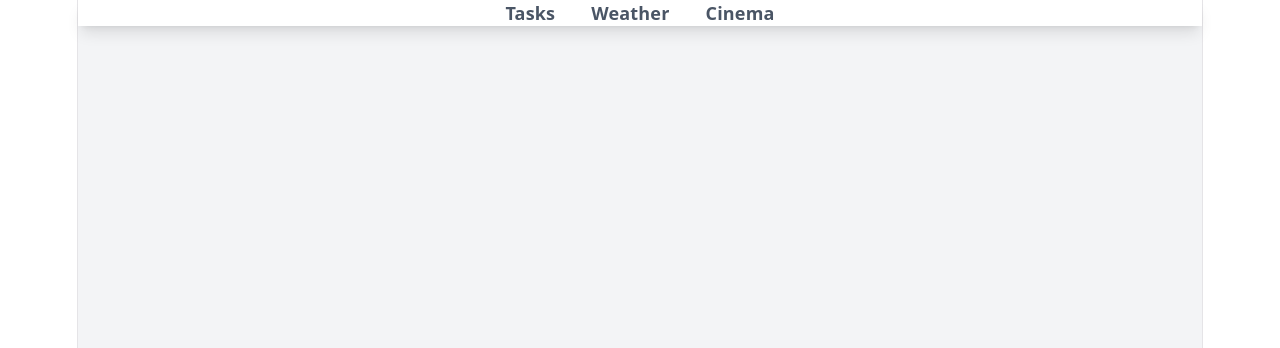
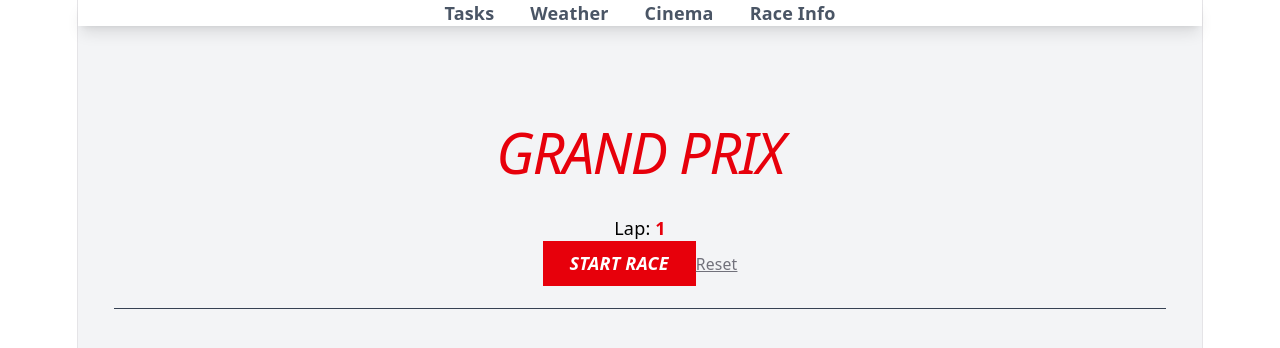
Before and after one commit to McLine12345/todo-react-app, a React (Vite) app: page /racing in a window 1280 px wide. Shown: the top 348 px of the page. Built offline with nearby package versions, Linux system fonts and the light colour scheme; no server answers.

Commit message:
feat: F1 race Simulation with real lap data

```diff
--- a/src/App.jsx
+++ b/src/App.jsx
@@ -8,6 +8,7 @@ import { Routes, Route, Link} from "react-router-dom"
 import { ThemeContext } from "./pages/ThemeContext"
 import { useLocation } from "react-router-dom"
 import Favorites from "./pages/Favorites"
+import Racedata from "./pages/F1"
 function App() {
 
   const {isDarkMode, ToggleTheme} = useContext(ThemeContext);
@@ -34,6 +35,7 @@ function App() {
 >
   Cinema
 </Link>
+<Link to="/racing" className="text-gray-600 font-bold hover:text-blue-800 transition">Race Info</Link>
 </nav>
 
       <Routes>
@@ -42,6 +44,7 @@ function App() {
         <Route path="/movie" element={<Home/>} />
         <Route path="/movie/:id" element={<MovieDetail />}/>
         <Route path = "/favorites" element={<Favorites/>}/>
+        <Route path = "/racing" element={<Racedata/>}/>
 </Routes>
 
 
--- /dev/null
+++ b/src/pages/F1.jsx
@@ -0,0 +1,109 @@
+import { useState, useEffect } from "react"
+export default function Racedata () {
+    const [session, setSession] = useState(null);
+    const [tyres, setTyres] = useState([]);
+    const [loading, setLoading] = useState(true);
+    const [drivers, setDrivers] = useState({})
+    const [currentLap, setCurrentLap] = useState(1)
+    const [allLaps, setAllLaps] = useState([]);
+    const [isTesting, setIsTesting] = useState(false);
+
+     useEffect(() => {
+        const getF1Data = async () => {
+            try {
+                setLoading(true);
+                const sessionRes = await fetch("https://api.openf1.org/v1/sessions?year=2026&session_name=Race")
+                const sessions = await sessionRes.json()
+                const lastSession = sessions[sessions.length - 18];
+                setSession(lastSession)
+
+                if (lastSession) {
+                    const [driversRes, stintsRes, lapsRes] = await Promise.all([
+                        fetch(`https://api.openf1.org/v1/drivers?session_key=${lastSession.session_key}`),
+                        fetch(`https://api.openf1.org/v1/stints?session_key=${lastSession.session_key}`),
+                        fetch(`https://api.openf1.org/v1/laps?session_key=${lastSession.session_key}`)
+                    ])
+                    const driversData = await driversRes.json();
+                    const stintsData = await stintsRes.json();
+                    const lapsData = await lapsRes.json();
+
+                    const driversMap = {};
+                    driversData.forEach(d => {
+                        driversMap[d.driver_number] = d
+                    })
+                setDrivers(driversMap)
+                setAllLaps(lapsData);
+                const latestStints = stintsData.reduce((acc, current) => {
+                    acc[current.driver_number] = current;
+                    return acc;
+     }, {})
+            setTyres(Object.values(latestStints))
+
+                }
+            } catch (error) {
+                console.log("F1 pit wall error Brah", error)
+            }finally{
+                setLoading(false)
+            }
+        };
+        getF1Data()
+    }, []);
+
+        useEffect(() => {
+            let timer;
+            if (isTesting && currentLap < 60) {
+                timer = setInterval(() => {
+                    setCurrentLap(prev => prev + 1);
+                }, 1000)
+            } return () => clearInterval(timer)},
+        [isTesting, currentLap]
+        )
+
+        if (loading) return <h2 className="!text-white text-center mt-10">Fetching Paddock Data...</h2>;
+            return (
+            <div className="p-8">
+            <header className="mb-10 border-b border-gray-700 pb-5">
+                <div>
+            <h1 className="text-4xl font-black italic !text-white uppercase tracking-tighter">
+            {session?.location} <span className="text-red-600">Grand Prix</span>
+            </h1>
+         <p className="text-white-400 font-mono mt-2 underline">{session?.circuit_short_name}</p>
+         </div>
+            <div>
+            <div>
+            Lap: <span className="text-red-600 font-bold">{currentLap}</span>
+            </div>
+            <button onClick={() => setIsTesting(!isTesting)} className={`px-6 py-2 font-black italic uppercase transition-all ${isTesting ? `bg-white text-black` : `bg-red-600 text-white`}`}> {isTesting ? "PAUSE" : "START RACE"}</button>
+            <button onClick={() => {setCurrentLap(1); setIsTesting(false)}} className="text-zinc-500 hover:text-white underline text-sm">Reset</button>
+         </div>
+         </header>
+         <div className="grid gap-2 max-w-2xl">
+        {allLaps
+          .filter(lap => lap.lap_number === currentLap)
+          .sort((a, b) => a.position - b.position)
+          .map((lapData) => {
+            const info = drivers[lapData.driver_number];
+            return (
+                <div key={lapData.driver_number}
+                className="flex justify-between items-center bg-zinc-900 p-3 border-l-4 transition-all duration-500"
+                style={{ borderColor: `#${info?.team_colour || '555'}` }}>
+
+                    <div>
+                        <span>{lapData.position}</span>
+                        <div>
+                            <p>{info?.last_name}</p>
+                            <p>{info?.team_name}</p>
+                        </div>
+                    </div>
+                    <div>
+                        <p>{lapData.lap_duration ? `${lapData.lap_duration.toFixed(3)}s` : "PIT"}
+
+                        </p>
+                    </div>
+                </div>
+         );
+          })}
+          </div>
+          </div>
+            )
+        }
```
